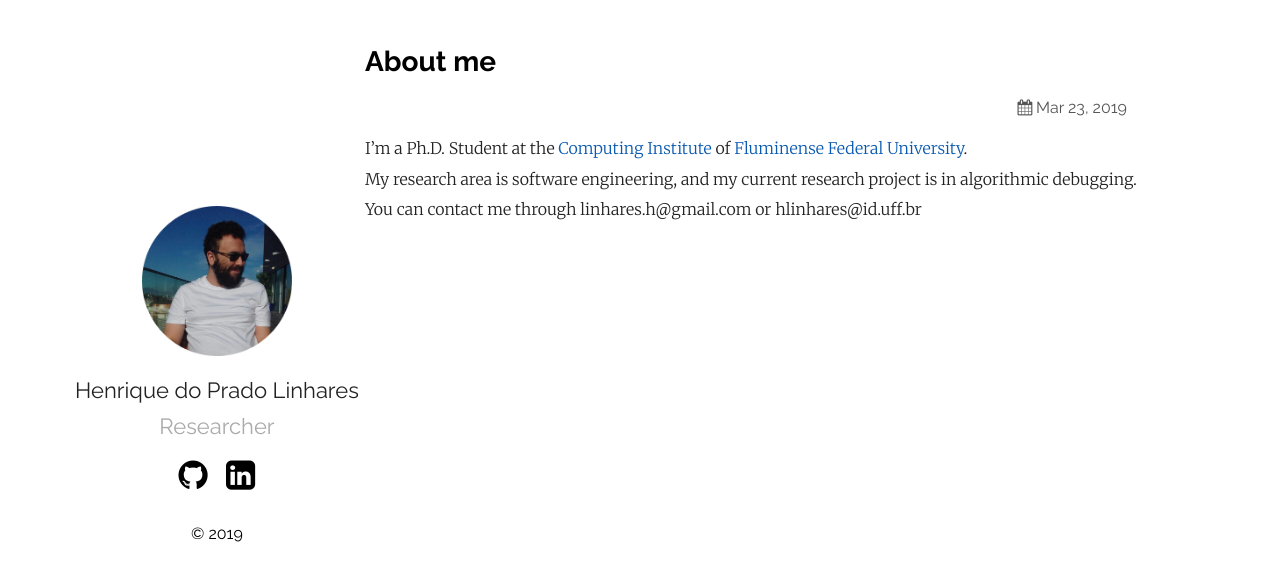
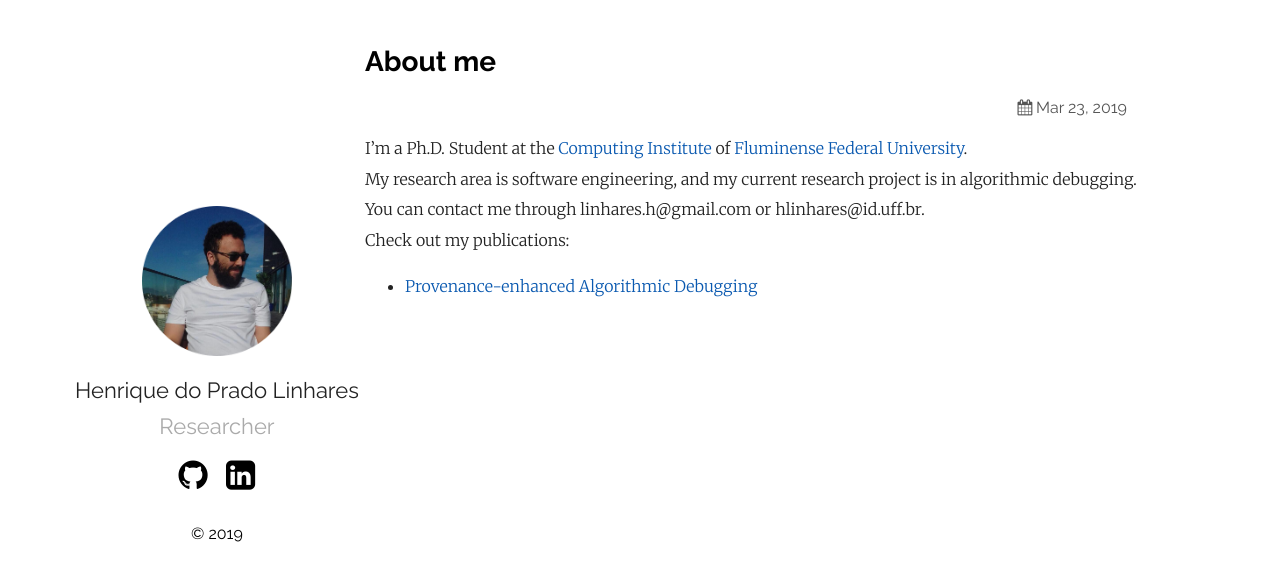
Before and after one commit to linharesh/linharesh.github.io, a Jekyll site: the page built from _posts/2019-03-23-welcome-to-jekyll.markdown, in a window 1280 px wide. Shown: the top 581 px of the page. Built offline with Jekyll 4.4.1, drawn with Linux system fonts in a browser that asks for light colours.

Commit message:
Adding publications

```diff
--- a/_posts/2019-03-23-welcome-to-jekyll.markdown
+++ b/_posts/2019-03-23-welcome-to-jekyll.markdown
@@ -7,4 +7,6 @@ categories:
 
 I'm a Ph.D. Student at the [Computing Institute](http://www.ic.uff.br) of [Fluminense Federal University](http://www.uff.br/).
 My research area is software engineering, and my current research project is in algorithmic debugging.
-You can contact me through linhares.h@gmail.com or hlinhares@id.uff.br
+You can contact me through linhares.h@gmail.com or hlinhares@id.uff.br.
+Check out my publications:
+* [Provenance-enhanced Algorithmic Debugging](https://doi.org/10.1145/3350768.3350777)
```
